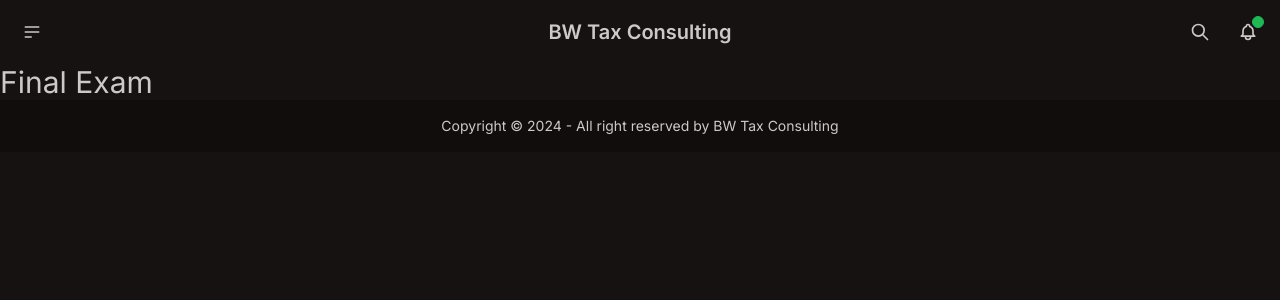
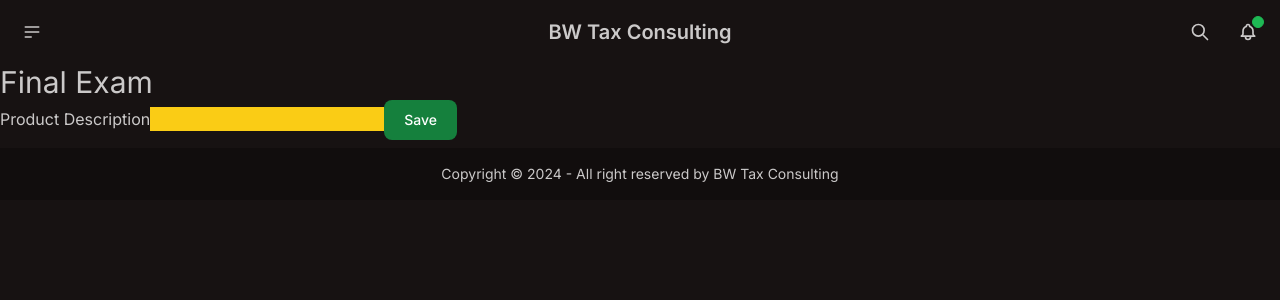
Before and after one commit to chrismartinez123987/exam_2, a Next.js app: page /final in a window 1280 px wide. Shown: the top 300 px of the page. Built offline with nearby package versions, Linux system fonts and the light colour scheme.

Commit message:
added button

```diff
--- a/app/final/page.tsx
+++ b/app/final/page.tsx
@@ -2,6 +2,15 @@
     return (
       <>
       <h1 className="text-3xl">Final Exam </h1>
+      <form>
+        <label htmlFor="product">Product Description
+
+        </label>
+        <input type="text" name="product" id="product" className="text-black
+        bg-yellow-400"/>
+        <button className="focus:outline-none text-white bg-green-700 hover:bg-green-800 focus:ring-4 focus:ring-green-300
+        font-medium rounded-lg text-sm px-5 py-2.5 me-2 mb-2 dark:bg-green-600 dark:hover:bg-green-700 dark:focus:ring-green-800" type="submit">Save</button>
+      </form>
       </>
     );
   }
```
